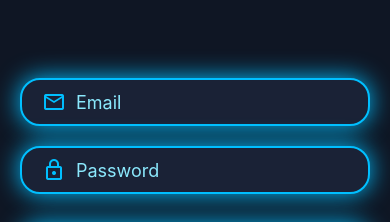
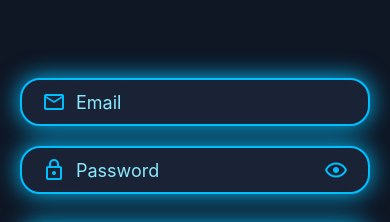
Before and after one commit to GabrielOFaria/MyLanguageApp, a React Native app: screen / in a window 390 px wide. Shown: the part 200-422 px from the top of the page. Built offline with nearby package versions, Linux system fonts and the light colour scheme.

Commit message:
adjust password field with visibility icon aligned to the right

```diff
--- a/App.js
+++ b/App.js
@@ -12,9 +12,11 @@ import {
   Keyboard
 } from 'react-native';
 import Icon from 'react-native-vector-icons/MaterialCommunityIcons';
+
 export default function App() {
   const [email, setEmail] = useState('');
   const[password, setPassword] = useState('');
+  const [passwordVisible, setPasswordVisible] = useState(false);
 
   return (
     <KeyboardAvoidingView
@@ -39,16 +41,33 @@ export default function App() {
         />
       </View>
       <View style={styles.inputBox}>
-        <Icon name="lock-outline" size={24} color="#00bfff" style={{ marginRight: 10 }} />
+  <View style={{ flexDirection: 'row', alignItems: 'center', flex: 1 }}>
+    <Icon
+      name="lock-outline"
+      size={24}
+      color="#00bfff"
+      style={{ marginRight: 10 }}
+    />
     <TextInput
-          style={styles.input}
+      style={[styles.input, { flex: 1 }]}
       placeholder="Password"
-          placeholderTextColor={"#8be9fd"}
-          secureTextEntry
+      placeholderTextColor="#8be9fd"
+      secureTextEntry={!passwordVisible}
       value={password}
       onChangeText={setPassword}
     />
   </View>
+
+  {/* Eye */}
+  <TouchableOpacity onPress={() => setPasswordVisible(!passwordVisible)}>
+    <Icon
+      name={passwordVisible ? 'eye-off-outline' : 'eye-outline'}
+      size={24}
+      color="#00bfff"
+    />
+  </TouchableOpacity>
+</View>
+
 
       <TouchableOpacity style={styles.button}>
         <Text style={styles.buttonText}>Log in</Text>
@@ -91,6 +110,7 @@ const styles = StyleSheet.create({
     borderColor: '#00bfff',
     flexDirection: 'row',
     alignItems: 'center',
+    justifyContent: 'flex-start',
     shadowColor: '#00bfff',
     shadowOffset: { width: 0, height: 0 },
     shadowOpacity: 1,
```
Lines whose indentation alone changed are shown as unchanged.
